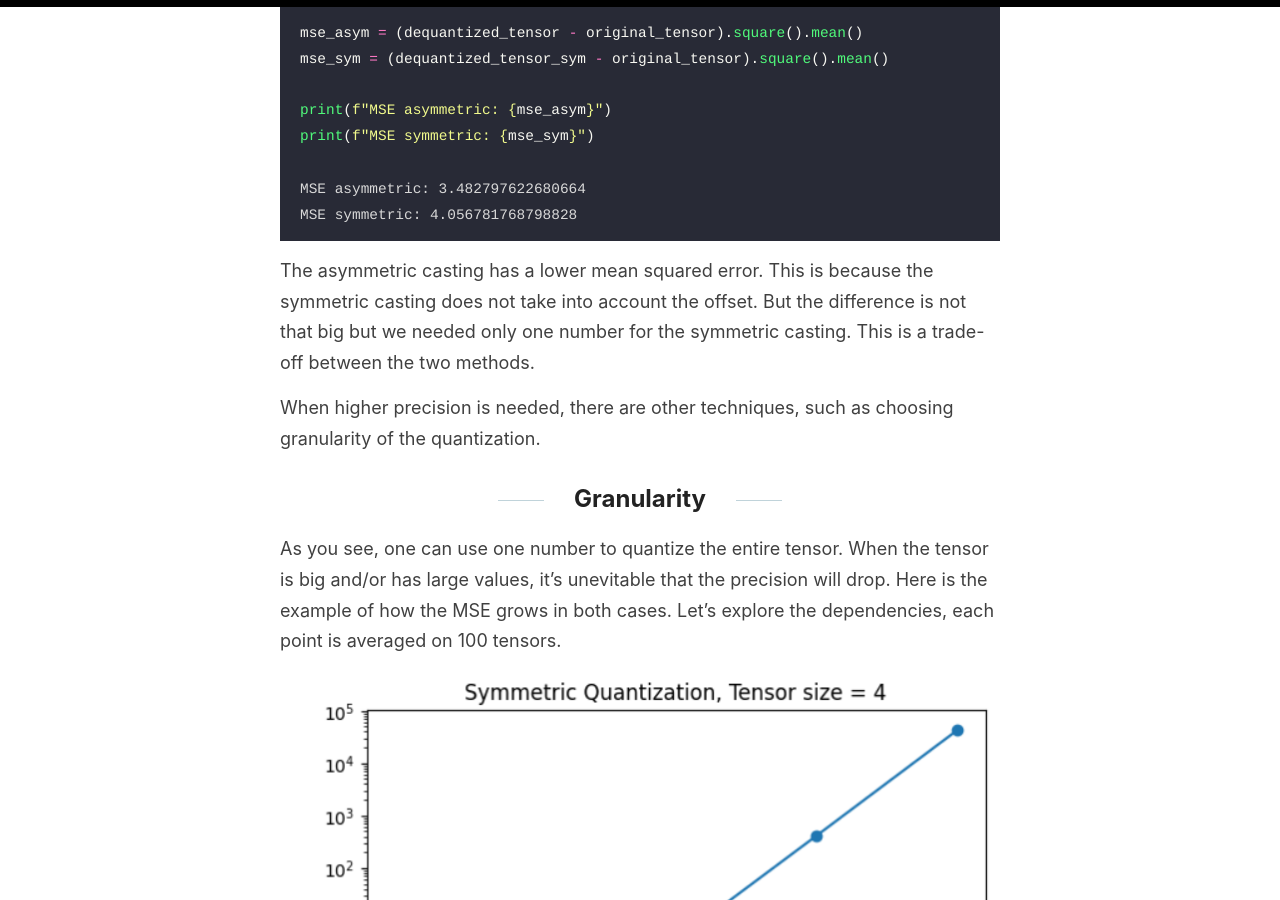
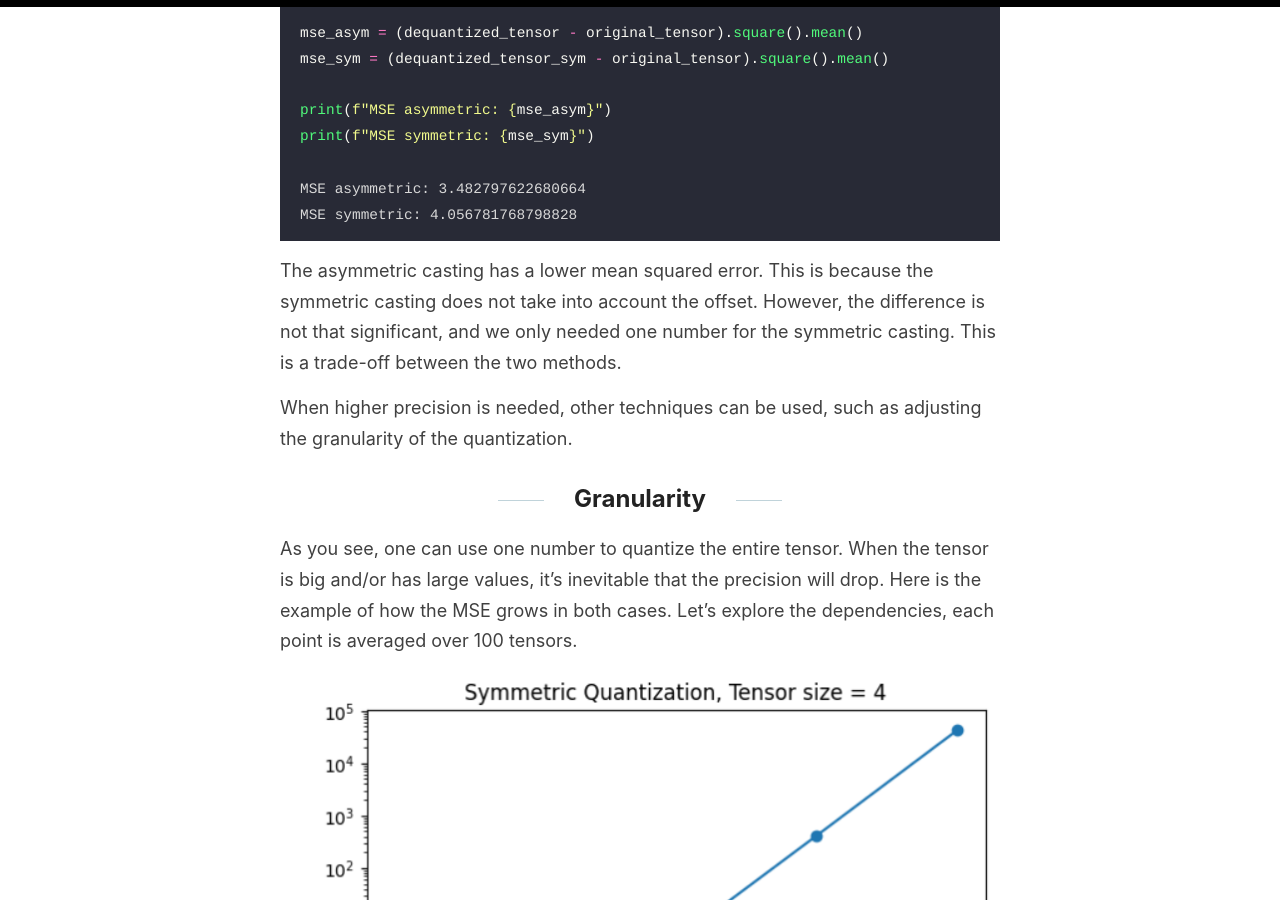
Before and after one commit to polly-code/polly-code.github.io, a Jekyll site: the page built from _posts/2024-11-12-quantization_of_neural_networks_2.md, in a window 1280 px wide and 900 px high, scrolled down 7362 px. Built offline with Jekyll 4.4.1, drawn with Linux system fonts in a browser that asks for light colours; our own code applies the rules of GitHub Pages for plain Markdown files; formulas are drawn with MathJax 3; some of the changed text lies outside the part shown.

Commit message:
:memo: added clarity

````diff
--- a/_posts/2024-11-12-quantization_of_neural_networks_2.md
+++ b/_posts/2024-11-12-quantization_of_neural_networks_2.md
@@ -161,7 +161,7 @@ def linear_q_symmetric(tensor, dtype=torch.int8):
 
 ![tensor_casting](../images/nn_quant2/fp32-int8-fp32_sym.png)
 
-For the original and dequantized tensors we can measure the absolute error (difference between the original and dequantized tensor):
+For the original and dequantized tensors, we can measure the absolute error (difference between the original and dequantized tensor):
 
 ![tensor_casting_err](../images/nn_quant2/quantization_err_sym.png)
 
@@ -180,18 +180,18 @@ MSE asymmetric: 3.482797622680664
 MSE symmetric: 4.056781768798828
 ```
 
-The asymmetric casting has a lower mean squared error. This is because the symmetric casting does not take into account the offset. But the difference is not that big but we needed only one number for the symmetric casting. This is a trade-off between the two methods.
+The asymmetric casting has a lower mean squared error. This is because the symmetric casting does not take into account the offset. However, the difference is not that significant, and we only needed one number for the symmetric casting. This is a trade-off between the two methods.
 
-When higher precision is needed, there are other techniques, such as choosing granularity of the quantization.
+When higher precision is needed, other techniques can be used, such as adjusting the granularity of the quantization.
 
 ## Granularity
 
-As you see, one can use one number to quantize the entire tensor. When the tensor is big and/or has large values, it's unevitable that the precision will drop. Here is the example of how the MSE grows in both cases. Let's explore the dependencies, each point is averaged on 100 tensors.
+As you see, one can use one number to quantize the entire tensor. When the tensor is big and/or has large values, it's inevitable that the precision will drop. Here is the example of how the MSE grows in both cases. Let's explore the dependencies, each point is averaged over 100 tensors.
 
 ![mse_limit](../images/nn_quant2/mse_tensor_limit.png)
 ![mse_size](../images/nn_quant2/mse_tensor_size.png)
 
-Now we used one number to cast the entire tensor. To boost the precision, one can use more numbers to cast the tensor. This is called granularity. The tensor is divided into smaller parts and each part is casted separately. This way the precision is higher. For instance we can do it per channel or even per group. Here is the visual representation of these approaches:
+Now we used one number to cast the entire tensor. To boost the precision, one can use more numbers to cast the tensor. This is called granularity. The tensor is divided into smaller parts and each part is cast separately. This way, the precision is higher. For instance, we can do it per channel or even per group. Here is the visual representation of these approaches:
 
 ![granularity_per_tensor](../images/nn_quant2/granularity_entire_tensor.png)
 ![granularity_per_channel](../images/nn_quant2/granularity_per_channel.png)
````
